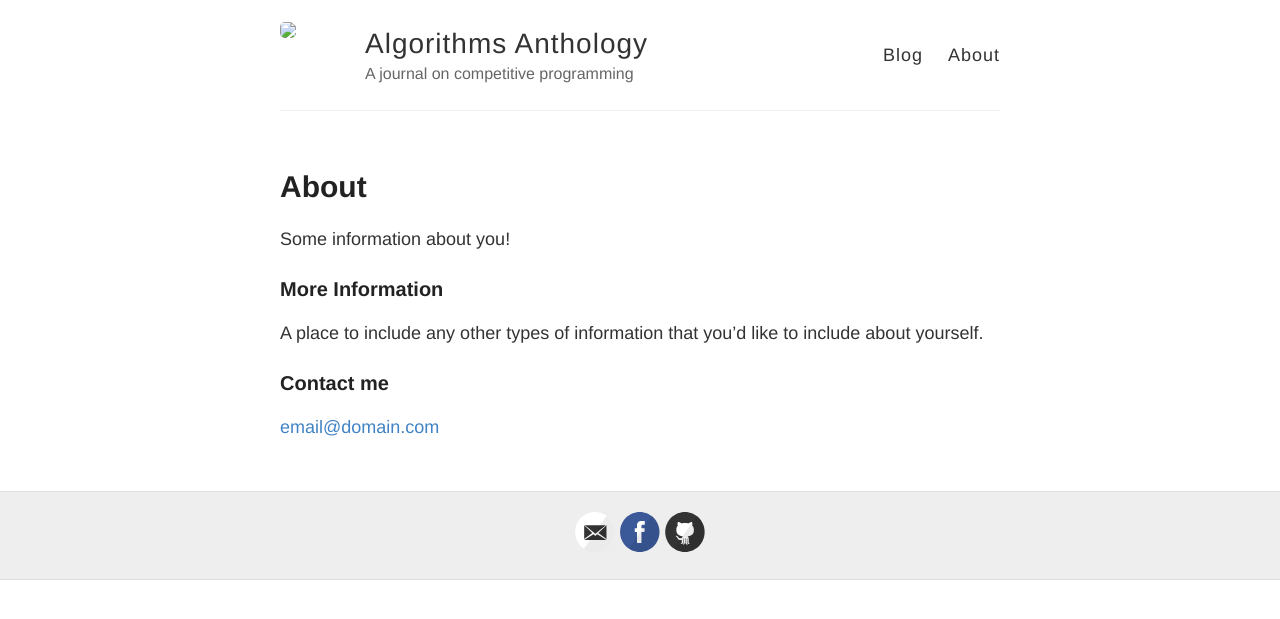
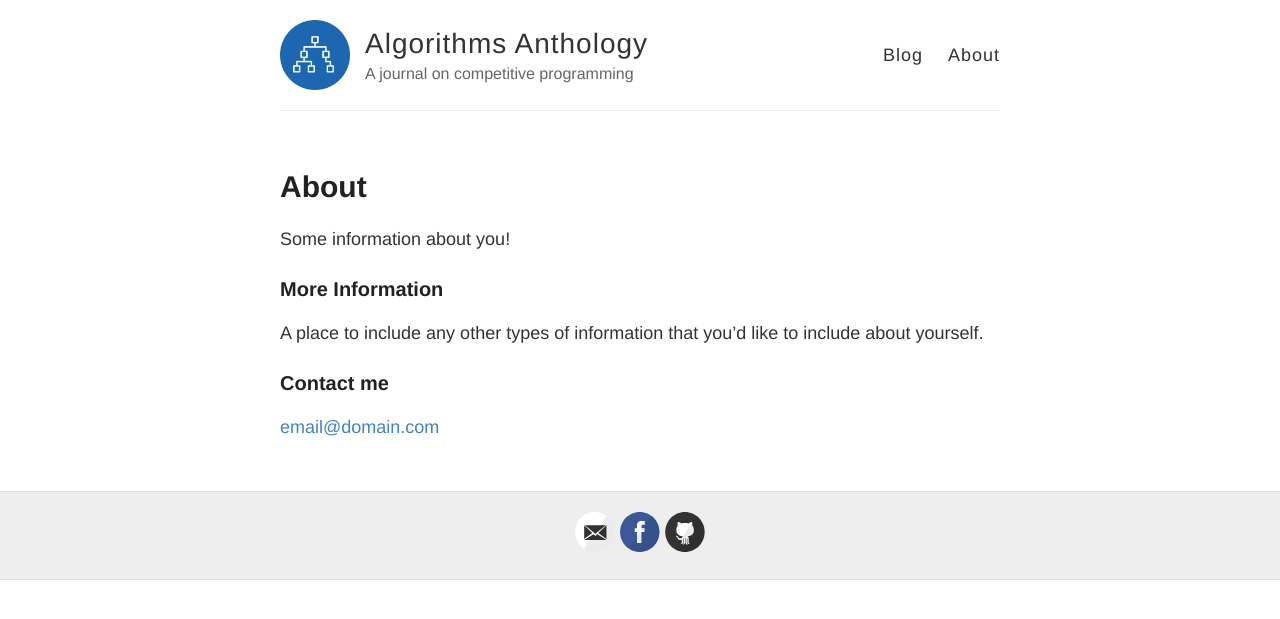
Before and after one commit to algorithms-anthology/algorithms-anthology.github.io, a Jekyll site: the page built from about.md, in a window 1280 px wide. Shown: the top 619 px of the page. Built offline with Jekyll 4.4.1, drawn with Linux system fonts in a browser that asks for light colours.

Commit message:
fixed logo problem

```diff
--- a/_config.yml
+++ b/_config.yml
@@ -9,7 +9,7 @@ name: Algorithms Anthology
 description: A journal on competitive programming
 
 # URL of your avatar or profile pic (you could use your GitHub profile pic)
-avatar: ./icon.png
+avatar: https://raw.githubusercontent.com/algorithms-anthology/algorithms-anthology.github.io/master/images/jekyll-logo.png
 
 # https://raw.githubusercontent.com/barryclark/jekyll-now/master/images/jekyll-logo.png
 #
```
Also changed, not shown: icon.jpg (deleted), icon.png (deleted), images/jekyll-logo.png, 7 other files.
